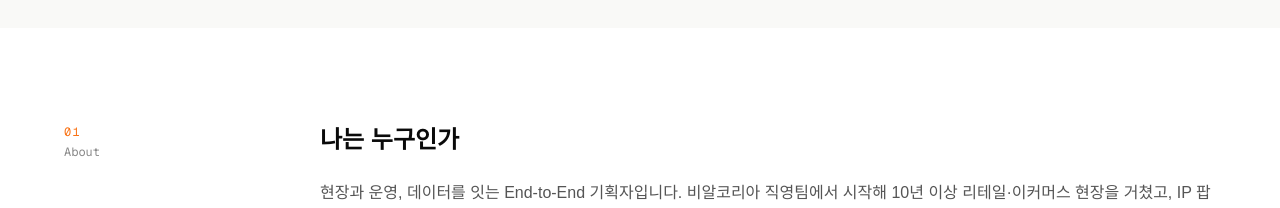
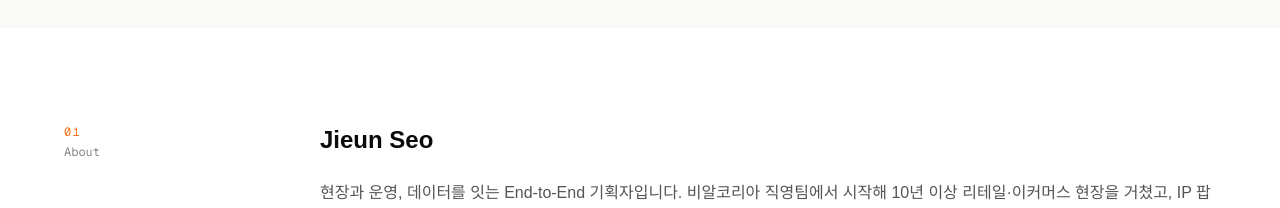
Before and after one commit to seojieun22-natsu/jieun-seo-portfolio, a Next.js app: page / in a window 1280 px wide. Shown: the part 1020-1228 px from the top of the page. Built offline with nearby package versions, Linux system fonts and the light colour scheme.

Commit message:
copy: About 헤딩 '나는 누구인가' → 'Jieun Seo'

```diff
--- a/app/page.tsx
+++ b/app/page.tsx
@@ -61,7 +61,7 @@ export default function Home() {
               <p className="font-mono text-[#888888] text-xs mt-1">About</p>
             </div>
             <div className="flex-1">
-              <h2 className="text-2xl font-bold mb-6">나는 누구인가</h2>
+              <h2 className="text-2xl font-bold mb-6">Jieun Seo</h2>
               <p className="text-[#555555] leading-relaxed mb-6">
                 현장과 운영, 데이터를 잇는 End-to-End 기획자입니다.
                 비알코리아 직영팀에서 시작해 10년 이상 리테일·이커머스 현장을 거쳤고,
```
